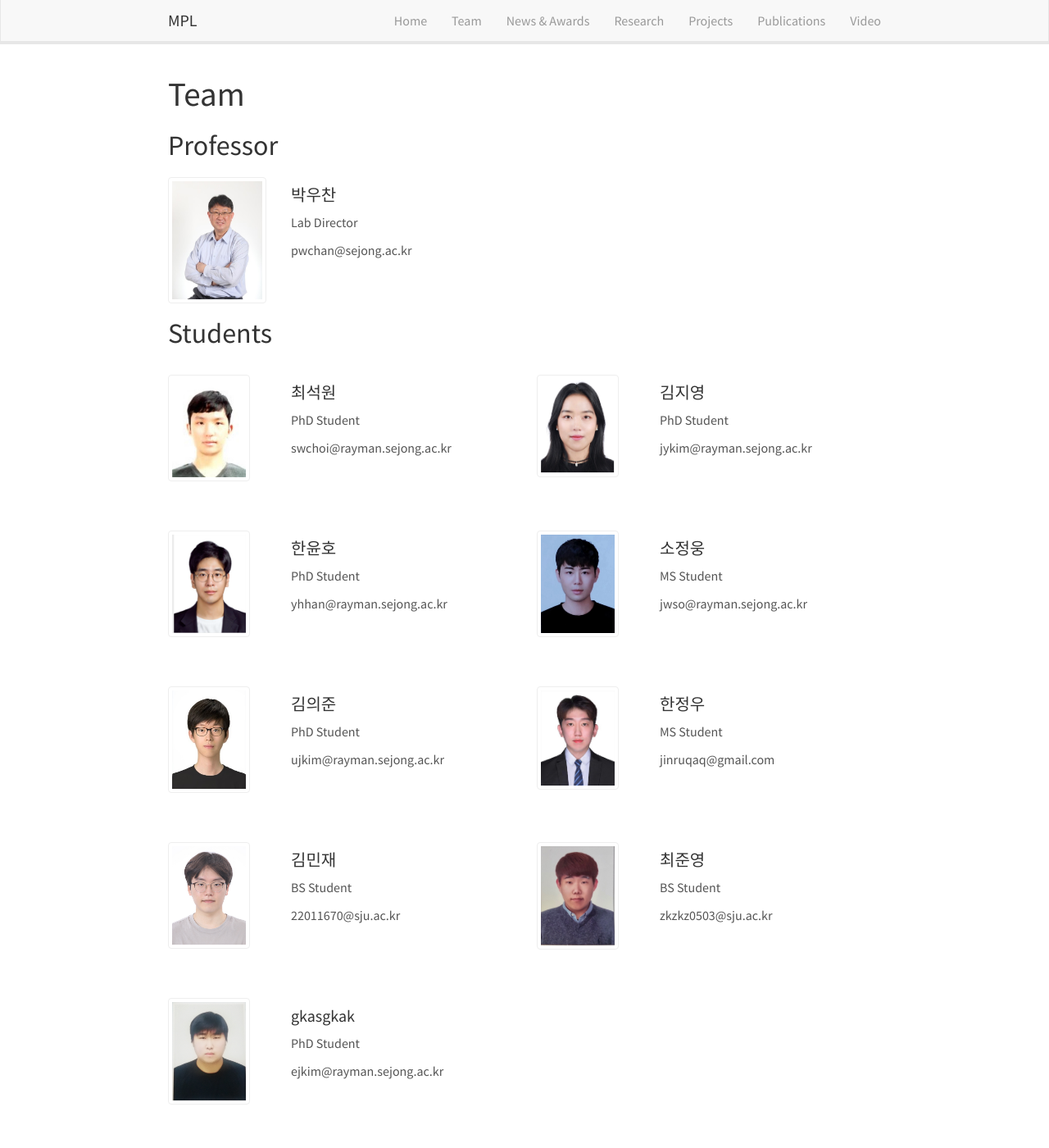
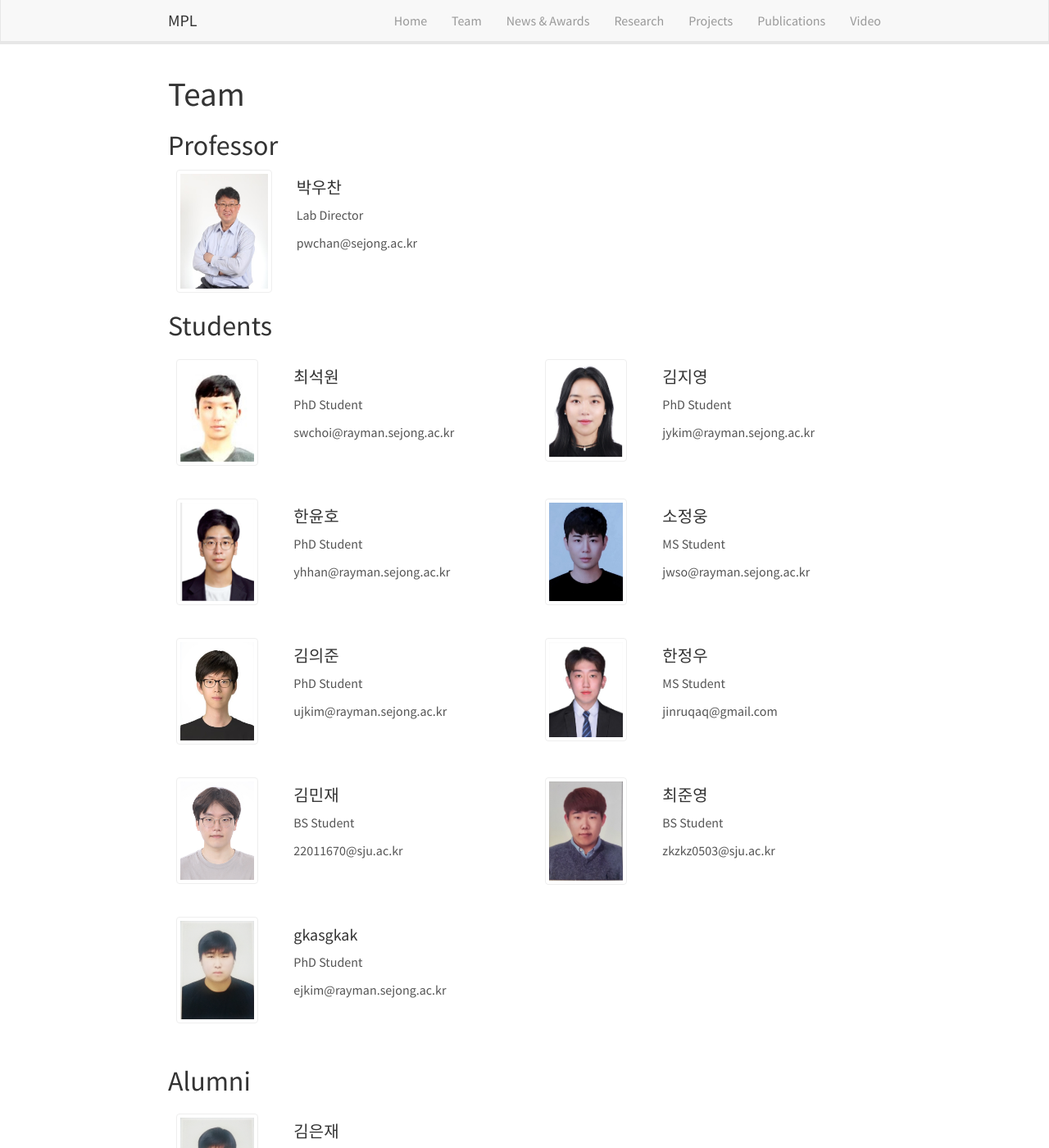
Before and after one commit to MPLRayman/webtest2, a Jekyll site: the page built from _pages/team/index.html, in a window 1280 px wide and 1400 px high. Shown: the whole window at 82% size. Built offline with Jekyll 4.4.1, drawn with Linux system fonts in a browser that asks for light colours; nearby versions of some CDN libraries.

Commit message:
image change

```diff
--- a/_pages/team/index.html
+++ b/_pages/team/index.html
@@ -39,6 +39,31 @@
         display: flex;
         flex-direction: column;
         justify-content: space-between;
+        height: 150px; /* 保持卡片高度 */
+        max-width: 100%; /* 限制卡片宽度 */
+        margin: 10px; /* 添加间距 */
+        box-sizing: border-box; /* 包含边框和内边距 */
+    }
+
+    .card-img {
+        width: 100%;
+        height: auto; /* 自适应高度 */
+    }
+
+    /* 响应式设计 */
+    @media (max-width: 600px) {
+        .card {
+            height: auto; /* 在小屏幕上自动调整高度 */
+        }
+    }
+</style>
+
+
+<!-- <style>
+    .card {
+        display: flex;
+        flex-direction: column;
+        justify-content: space-between;
         height: 150px; /* 카드 높이를 균일하게 맞춤 */
     }
 
@@ -46,7 +71,7 @@
         width: 100%;
         height: auto;
     }
-</style>
+</style> -->
 
 <!-- Students -->
 
```
